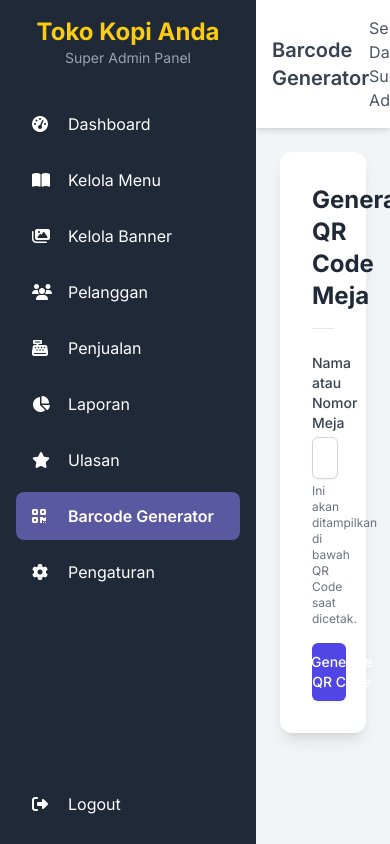
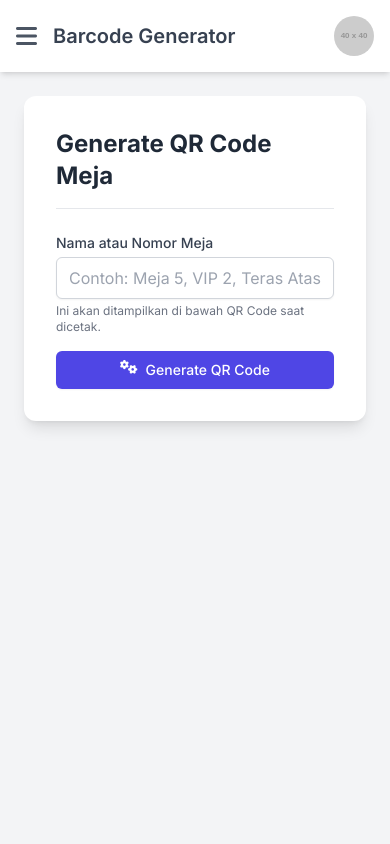
Before and after one commit to ammarsyrf/cafe, a PHP site: page /cafe/superadmin/barcode_generator.php in a window 390 px wide. Run offline with PHP 8.4, Linux system fonts and the light colour scheme; grey boxes labelled with a size stand in for pictures from a placeholder-image service; data that the repository does not hold is empty; some libraries are stand-ins or nearby versions.

Commit message:
responsive

```diff
--- a/superadmin/includes/header.php
+++ b/superadmin/includes/header.php
@@ -6,8 +6,7 @@ if (session_status() === PHP_SESSION_NONE) {
     session_start();
 }
 
-// Panggil file konfigurasi. Variabel $pdo yang dibuat di dalam config.php
-// akan otomatis tersedia di file ini setelah baris ini dieksekusi.
+// Panggil file konfigurasi.
 require_once __DIR__ . '/../../config.php';
 
 // Cek jika variabel $pdo benar-benar ada setelah include
@@ -19,23 +18,18 @@ if (!isset($pdo)) {
 $nama_toko = 'Toko Kopi Anda'; // Fallback jika query gagal
 
 try {
-    // Pastikan variabel koneksi database ($pdo) tersedia dari config.php
-
-    // --- PERUBAHAN DI SINI ---
-    // Query disesuaikan untuk mencari 'cafe_name' sesuai dengan data di database Anda.
+    // Query disesuaikan untuk mencari 'cafe_name'
     $stmt = $pdo->prepare("SELECT setting_value FROM settings WHERE setting_name = 'cafe_name'");
     $stmt->execute();
-
-    // Fetch hasilnya
     $pengaturan = $stmt->fetch(PDO::FETCH_ASSOC);
 
-    // Jika data ditemukan dan tidak kosong, timpa variabel default dengan nilai yang benar
+    // Jika data ditemukan, timpa variabel default
     if ($pengaturan && !empty($pengaturan['setting_value'])) {
         $nama_toko = $pengaturan['setting_value'];
     }
 } catch (PDOException $e) {
-    // Jika terjadi error koneksi atau query, biarkan nama toko menggunakan nilai default.
-    // Untuk debugging, Anda bisa menampilkan error: error_log("Error fetching settings: " . $e->getMessage());
+    // Biarkan nama toko menggunakan nilai default jika ada error.
+    // error_log("Error fetching settings: " . $e->getMessage());
 }
 
 ?>
@@ -68,9 +62,12 @@ try {
     </style>
 </head>
 
-<body class="bg-gray-100 flex h-screen overflow-hidden">
+<body class="bg-gray-100 h-screen overflow-hidden relative">
+    <!-- [DIUBAH] Wrapper untuk layout dinamis -->
+    <div class="flex h-full">
         <!-- Sidebar -->
-    <aside class="w-64 bg-gray-800 text-white p-4 flex flex-col">
+        <!-- [DIUBAH] Class sidebar diubah untuk transisi dan posisi mobile -->
+        <aside id="sidebar" class="w-64 bg-gray-800 text-white p-4 flex-col fixed inset-y-0 left-0 transform -translate-x-full md:relative md:translate-x-0 transition-transform duration-300 ease-in-out z-30 flex">
             <div class="mb-8 text-center">
                 <h1 class="text-2xl font-bold text-yellow-400"><?= htmlspecialchars($nama_toko) ?></h1>
                 <p class="text-sm text-gray-400">Super Admin Panel</p>
@@ -82,7 +79,6 @@ try {
                 <a href="<?= BASE_URL ?>superadmin/kelolamenu.php" class="sidebar-link flex items-center py-3 px-4 rounded-lg transition duration-200 hover:bg-gray-700 mt-2">
                     <i class="fas fa-book-open w-6 mr-3"></i> Kelola Menu
                 </a>
-            <!-- [DITAMBAHKAN] Link untuk Kelola Banner -->
                 <a href="<?= BASE_URL ?>superadmin/banner/kelola_banner.php" class="sidebar-link flex items-center py-3 px-4 rounded-lg transition duration-200 hover:bg-gray-700 mt-2">
                     <i class="fas fa-images w-6 mr-3"></i> Kelola Banner
                 </a>
@@ -98,11 +94,9 @@ try {
                 <a href="<?= BASE_URL ?>superadmin/ulasan.php" class="sidebar-link flex items-center py-3 px-4 rounded-lg transition duration-200 hover:bg-gray-700 mt-2">
                     <i class="fas fa-star w-6 mr-3"></i> Ulasan
                 </a>
-            <!-- PENAMBAHAN FITUR BARCODE GENERATOR -->
                 <a href="<?= BASE_URL ?>superadmin/barcode_generator.php" class="sidebar-link flex items-center py-3 px-4 rounded-lg transition duration-200 hover:bg-gray-700 mt-2">
                     <i class="fas fa-qrcode w-6 mr-3"></i> Barcode Generator
                 </a>
-            <!-- AKHIR PENAMBAHAN -->
                 <a href="<?= BASE_URL ?>superadmin/pengaturan.php" class="sidebar-link flex items-center py-3 px-4 rounded-lg transition duration-200 hover:bg-gray-700 mt-2">
                     <i class="fas fa-cog w-6 mr-3"></i> Pengaturan
                 </a>
@@ -115,32 +109,58 @@ try {
         </aside>
 
         <!-- Main Content -->
-    <div class="flex-1 overflow-y-auto">
+        <!-- [DIUBAH] Wrapper konten utama diubah untuk flexbox -->
+        <div class="flex-1 flex flex-col overflow-hidden">
             <header class="bg-white shadow-md p-4 flex justify-between items-center sticky top-0 z-10">
+                <!-- [DITAMBAHKAN] Tombol Hamburger untuk mobile -->
+                <div class="flex items-center">
+                    <button id="sidebar-toggle" class="text-gray-600 focus:outline-none md:hidden mr-4">
+                        <i class="fas fa-bars text-2xl"></i>
+                    </button>
                     <h2 class="text-xl font-semibold text-gray-700" id="page-title">Dashboard</h2>
+                </div>
                 <div class="flex items-center">
-                <span class="text-gray-600 mr-4">Selamat Datang, Super Admin!</span>
+                    <span class="text-gray-600 mr-4 hidden sm:block">Selamat Datang, Super Admin!</span>
                     <img src="https://placehold.co/40x40/5958A1/FFFFFF?text=A" alt="Admin" class="rounded-full">
                 </div>
             </header>
-        <main class="p-6">
+            <main class="p-6 flex-1 overflow-y-auto">
                 <script>
                     document.addEventListener("DOMContentLoaded", function() {
+                        const sidebar = document.getElementById('sidebar');
+                        const sidebarToggle = document.getElementById('sidebar-toggle');
                         const currentPath = window.location.pathname;
                         const sidebarLinks = document.querySelectorAll('aside .sidebar-link');
                         const pageTitle = document.getElementById('page-title');
 
+                        // [DITAMBAHKAN] Logika untuk membuka/menutup sidebar
+                        if (sidebarToggle) {
+                            sidebarToggle.addEventListener('click', () => {
+                                sidebar.classList.toggle('-translate-x-full');
+                            });
+                        }
+
+                        // [DITAMBAHKAN] Klik di luar sidebar untuk menutupnya di mobile
+                        document.addEventListener('click', (event) => {
+                            const isClickInsideSidebar = sidebar.contains(event.target);
+                            const isClickOnToggle = sidebarToggle.contains(event.target);
+
+                            if (!isClickInsideSidebar && !isClickOnToggle && !sidebar.classList.contains('-translate-x-full')) {
+                                if (window.innerWidth < 768) { // md breakpoint
+                                    sidebar.classList.add('-translate-x-full');
+                                }
+                            }
+                        });
+
+
+                        // --- Logika untuk menandai link aktif (tidak diubah) ---
                         let currentSection = 'dashboard';
                         const pathParts = currentPath.split('/');
                         const superadminIndex = pathParts.indexOf('superadmin');
 
                         if (superadminIndex > -1 && pathParts.length > superadminIndex + 1) {
                             let potentialSection = pathParts[superadminIndex + 1];
-                        if (potentialSection.endsWith('.php')) {
-                            currentSection = potentialSection.replace('.php', '');
-                        } else {
-                            currentSection = potentialSection;
-                        }
+                            currentSection = potentialSection.endsWith('.php') ? potentialSection.replace('.php', '') : potentialSection;
                         }
 
                         let linkActivated = false;
```
Lines whose indentation alone changed are shown as unchanged.
